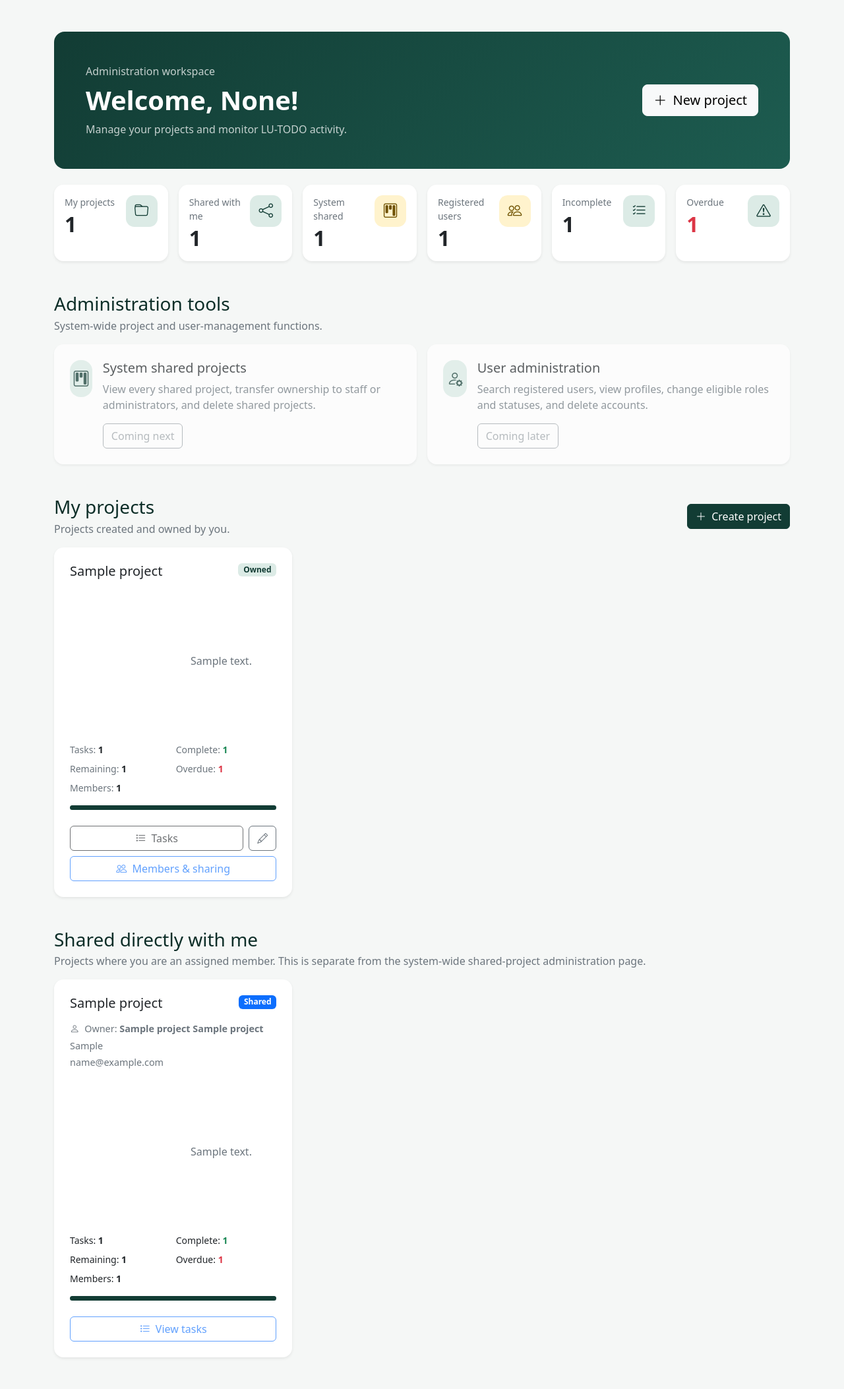
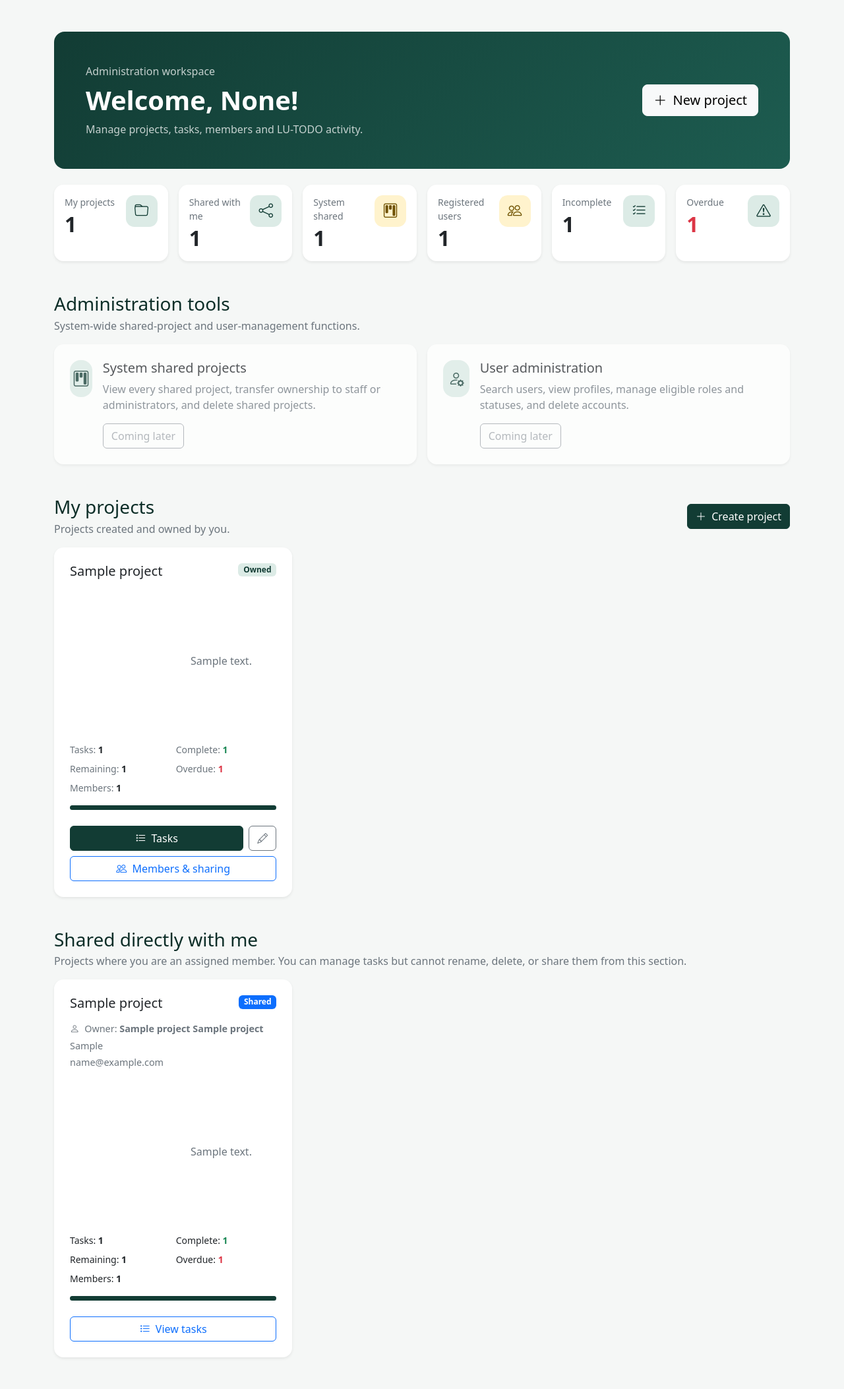
Before and after one commit to Najnin-Nishu-1173909/loginexample, a Flask app: template loginapp/templates/admin_home.html in a window 1280 px wide. Shown: the part 56-2162 px from the top of the page at 66% size. Run offline with Flask 3, Linux system fonts and the light colour scheme; the template is opened without the code that fills it: most values are stand-ins (such as "Sample title", 1, 10 or a date in 2020); some libraries are stand-ins or nearby versions.

Commit message:
Update admin dashboard task and member links

```diff
--- a/loginapp/templates/admin_home.html
+++ b/loginapp/templates/admin_home.html
@@ -11,11 +11,13 @@
 
     <title>Admin Dashboard | LU-TODO</title>
 
+    <!-- Bootstrap CSS -->
     <link
         href="https://cdn.jsdelivr.net/npm/bootstrap@5.3.3/dist/css/bootstrap.min.css"
         rel="stylesheet"
     >
 
+    <!-- Bootstrap Icons -->
     <link
         rel="stylesheet"
         href="https://cdn.jsdelivr.net/npm/bootstrap-icons@1.11.3/font/bootstrap-icons.min.css"
@@ -147,10 +149,6 @@
             font-size: 0.9rem;
         }
 
-        .disabled-feature {
-            opacity: 0.72;
-        }
-
         .admin-action-icon {
             width: 3.5rem;
             height: 3.5rem;
@@ -161,6 +159,10 @@
             font-size: 1.5rem;
             color: var(--lu-green);
             background-color: var(--lu-green-light);
+        }
+
+        .coming-soon {
+            opacity: 0.75;
         }
     </style>
 </head>
@@ -218,7 +220,7 @@
 
                         <span
                             class="nav-link disabled"
-                            title="System shared-project administration will be added next"
+                            title="System shared-project administration will be added later"
                         >
                             <i class="bi bi-kanban me-1"></i>
                             Shared projects
@@ -319,7 +321,7 @@
                     </h1>
 
                     <p class="mb-0 opacity-75">
-                        Manage your projects and monitor LU-TODO activity.
+                        Manage projects, tasks, members and LU-TODO activity.
                     </p>
 
                 </div>
@@ -344,6 +346,7 @@
 
             <div class="row g-3">
 
+                <!-- Owned projects -->
                 <div class="col-6 col-xl-2">
 
                     <div class="card stat-card shadow-sm h-100">
@@ -379,6 +382,7 @@
                 </div>
 
 
+                <!-- Shared directly -->
                 <div class="col-6 col-xl-2">
 
                     <div class="card stat-card shadow-sm h-100">
@@ -414,6 +418,7 @@
                 </div>
 
 
+                <!-- System shared -->
                 <div class="col-6 col-xl-2">
 
                     <div class="card stat-card shadow-sm h-100">
@@ -449,6 +454,7 @@
                 </div>
 
 
+                <!-- Users -->
                 <div class="col-6 col-xl-2">
 
                     <div class="card stat-card shadow-sm h-100">
@@ -484,6 +490,7 @@
                 </div>
 
 
+                <!-- Incomplete tasks -->
                 <div class="col-6 col-xl-2">
 
                     <div class="card stat-card shadow-sm h-100">
@@ -519,6 +526,7 @@
                 </div>
 
 
+                <!-- Overdue tasks -->
                 <div class="col-6 col-xl-2">
 
                     <div class="card stat-card shadow-sm h-100">
@@ -560,7 +568,7 @@
         </section>
 
 
-        <!-- Future admin tools -->
+        <!-- Administration tools -->
         <section class="mb-5">
 
             <div class="mb-3">
@@ -570,17 +578,19 @@
                 </h2>
 
                 <p class="text-secondary mb-0">
-                    System-wide project and user-management functions.
+                    System-wide shared-project and user-management functions.
                 </p>
 
             </div>
 
+
             <div class="row g-3">
 
+                <!-- Shared-project administration -->
                 <div class="col-md-6">
 
                     <div
-                        class="card admin-action-card shadow-sm h-100 disabled-feature"
+                        class="card admin-action-card shadow-sm h-100 coming-soon"
                     >
 
                         <div class="card-body p-4">
@@ -608,7 +618,7 @@
                                         class="btn btn-outline-secondary"
                                         disabled
                                     >
-                                        Coming next
+                                        Coming later
                                     </button>
 
                                 </div>
@@ -622,10 +632,11 @@
                 </div>
 
 
+                <!-- User administration -->
                 <div class="col-md-6">
 
                     <div
-                        class="card admin-action-card shadow-sm h-100 disabled-feature"
+                        class="card admin-action-card shadow-sm h-100 coming-soon"
                     >
 
                         <div class="card-body p-4">
@@ -643,8 +654,8 @@
                                     </h3>
 
                                     <p class="text-secondary">
-                                        Search registered users, view profiles,
-                                        change eligible roles and statuses, and
+                                        Search users, view profiles, manage
+                                        eligible roles and statuses, and
                                         delete accounts.
                                     </p>
 
@@ -812,6 +823,7 @@
                                     </div>
 
 
+                                    <!-- Completion progress -->
                                     <div class="progress mb-4">
 
                                         {% if project.task_count > 0 %}
@@ -838,17 +850,19 @@
                                     </div>
 
 
+                                    <!-- Owned project actions -->
                                     <div class="d-flex gap-2 mb-2">
 
-                                        <button
-                                            type="button"
+                                        <a
+                                            href="{{ url_for(
+                                                'admin_project_detail',
+                                                project_id=project.project_id
+                                            ) }}"
                                             class="btn btn-lu flex-grow-1"
-                                            disabled
-                                            title="Admin task management will be added next"
                                         >
                                             <i class="bi bi-list-task me-1"></i>
                                             Tasks
-                                        </button>
+                                        </a>
 
                                         <button
                                             type="button"
@@ -863,15 +877,15 @@
                                     </div>
 
 
-                                    <button
-                                        type="button"
+                                    <!-- Permanent direct path.
+                                         This will work after admin sharing routes are added. -->
+                                    <a
+                                        href="/admin/projects/{{ project.project_id }}/members"
                                         class="btn btn-outline-primary w-100"
-                                        disabled
-                                        title="Admin member management will be added after task management"
                                     >
                                         <i class="bi bi-people me-1"></i>
                                         Members &amp; sharing
-                                    </button>
+                                    </a>
 
                                 </div>
 
@@ -997,6 +1011,7 @@
                                     </form>
 
 
+                                    <!-- Delete project -->
                                     <div class="border-top p-3">
 
                                         <form
@@ -1074,9 +1089,9 @@
                 </h2>
 
                 <p class="text-secondary mb-0">
-                    Projects where you are an assigned member. This is
-                    separate from the system-wide shared-project
-                    administration page.
+                    Projects where you are an assigned member. You can
+                    manage tasks but cannot rename, delete, or share them
+                    from this section.
                 </p>
 
             </div>
@@ -1207,6 +1222,7 @@
                                     </div>
 
 
+                                    <!-- Completion progress -->
                                     <div class="progress mb-4">
 
                                         {% if project.task_count > 0 %}
@@ -1233,15 +1249,16 @@
                                     </div>
 
 
-                                    <button
-                                        type="button"
+                                    <a
+                                        href="{{ url_for(
+                                            'admin_project_detail',
+                                            project_id=project.project_id
+                                        ) }}"
                                         class="btn btn-outline-primary w-100"
-                                        disabled
-                                        title="Admin task management will be added next"
                                     >
                                         <i class="bi bi-list-task me-1"></i>
                                         View tasks
-                                    </button>
+                                    </a>
 
                                 </div>
 
@@ -1404,6 +1421,7 @@
     </div>
 
 
+    <!-- Bootstrap JavaScript -->
     <script
         src="https://cdn.jsdelivr.net/npm/bootstrap@5.3.3/dist/js/bootstrap.bundle.min.js"
     ></script>
```
